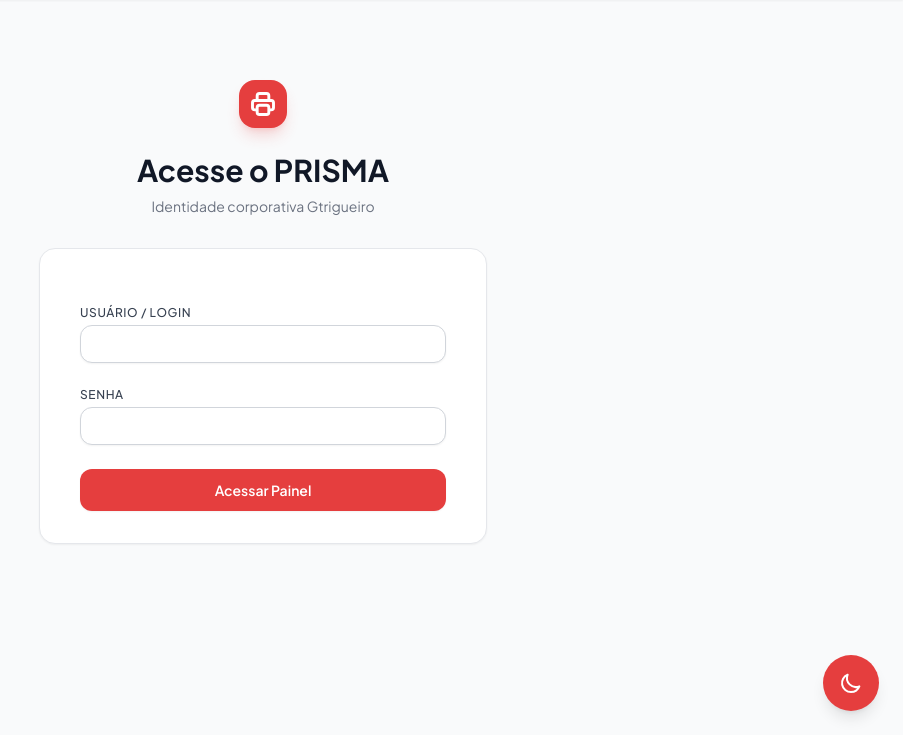
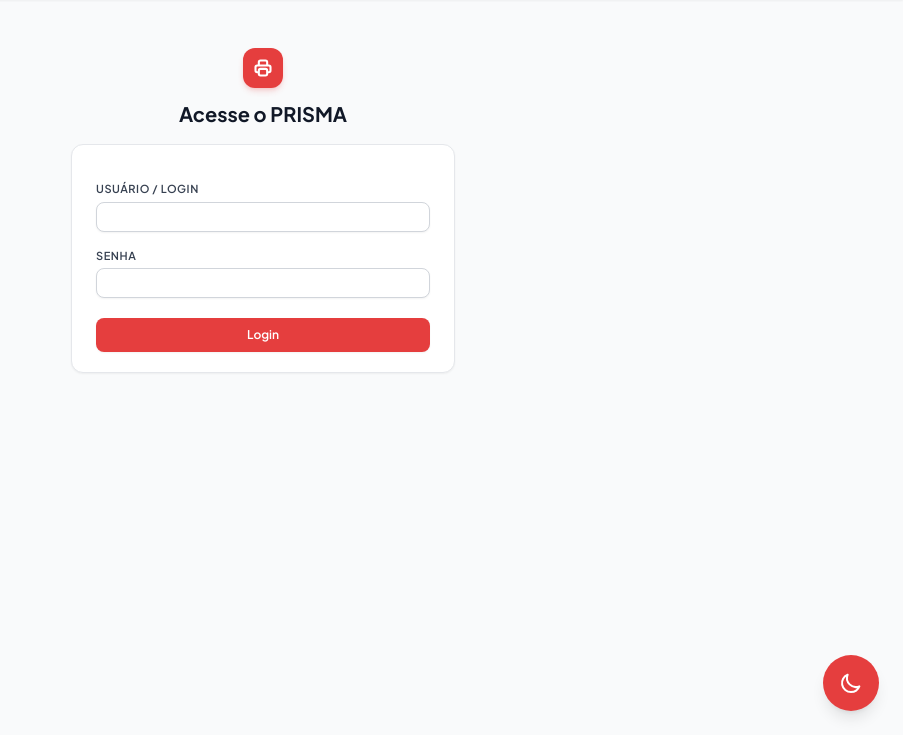
Before and after one commit to andersonscorreia/PRISMA, a Django app: page /login/ in a window 1280 px wide. Shown: the part 65-800 px from the top of the page, without its empty margins (377-1280 px from the left). Run offline with Django 5.2, Linux system fonts and the light colour scheme; some libraries are stand-ins or nearby versions.

Commit message:
Tornar a tela de login mais compacta sem necessidade de rolagem

```diff
--- a/templates/core/login.html
+++ b/templates/core/login.html
@@ -3,34 +3,31 @@
 {% block title %}Entrar - PRISMA{% endblock %}
 
 {% block content %}
-<div class="min-h-[70vh] flex flex-col justify-center py-12 sm:px-6 lg:px-8">
-    <div class="sm:mx-auto sm:w-full sm:max-w-md">
+<div class="flex flex-col justify-center py-4 sm:px-6 lg:px-8">
+    <div class="sm:mx-auto sm:w-full sm:max-w-sm">
         <!-- Logo -->
         <div
-            class="mx-auto w-12 h-12 rounded-2xl bg-brand-500 flex items-center justify-center shadow-lg shadow-brand-500/20">
-            <svg class="w-7 h-7 text-white" fill="none" stroke="currentColor" viewBox="0 0 24 24">
+            class="mx-auto w-10 h-10 rounded-xl bg-brand-500 flex items-center justify-center shadow-md shadow-brand-500/20">
+            <svg class="w-5 h-5 text-white" fill="none" stroke="currentColor" viewBox="0 0 24 24">
                 <path stroke-linecap="round" stroke-linejoin="round" stroke-width="2.5"
                     d="M17 17h2a2 2 0 002-2v-4a2 2 0 00-2-2H5a2 2 0 00-2 2v4a2 2 0 002 2h2m2 4h6a2 2 0 002-2v-4a2 2 0 00-2-2H9a2 2 0 00-2 2v4a2 2 0 002 2zm8-12V5a2 2 0 00-2-2H9a2 2 0 00-2 2v4h10z" />
             </svg>
         </div>
-        <h2 class="mt-6 text-center text-3xl font-extrabold text-gray-900 dark:text-white">
+        <h2 class="mt-3 text-center text-xl font-bold text-gray-900 dark:text-white">
             Acesse o PRISMA
         </h2>
-        <p class="mt-2 text-center text-sm text-gray-500 dark:text-zinc-400">
-            Identidade corporativa Gtrigueiro
-        </p>
     </div>
 
-    <div class="mt-8 sm:mx-auto sm:w-full sm:max-w-md">
+    <div class="mt-4 sm:mx-auto sm:w-full sm:max-w-sm">
         <div
-            class="bg-white dark:bg-zinc-900 py-8 px-4 border border-gray-200 dark:border-zinc-800 shadow-sm sm:rounded-2xl sm:px-10">
+            class="bg-white dark:bg-zinc-900 py-5 px-5 border border-gray-200 dark:border-zinc-800 shadow-sm sm:rounded-xl sm:px-6">
 
             <!-- Messages (Error Alerts) -->
             {% if messages %}
-            <div class="mb-4">
+            <div class="mb-3">
                 {% for msg in messages %}
                 <div
-                    class="p-3 bg-red-50 dark:bg-brand-950/30 text-brand-500 rounded-xl text-xs font-semibold flex items-center gap-2">
+                    class="p-2.5 bg-red-50 dark:bg-brand-950/30 text-brand-500 rounded-lg text-xs font-semibold flex items-center gap-2">
                     <svg class="w-4 h-4 shrink-0" fill="none" stroke="currentColor" viewBox="0 0 24 24">
                         <path stroke-linecap="round" stroke-linejoin="round" stroke-width="2"
                             d="M12 9v2m0 4h.01m-6.938 4h13.856c1.54 0 2.502-1.667 1.732-3L13.732 4c-.77-1.333-2.694-1.333-3.464 0L3.34 16c-.77 1.333.192 3 1.732 3z" />
@@ -41,39 +38,37 @@
             </div>
             {% endif %}
 
-            <form class="space-y-6" method="POST" action="{% url 'login' %}">
+            <form class="space-y-4" method="POST" action="{% url 'login' %}">
                 {% csrf_token %}
                 <div>
                     <label for="username"
-                        class="block text-xs font-medium text-gray-700 dark:text-zinc-300 uppercase tracking-wider">
+                        class="block text-[11px] font-semibold text-gray-700 dark:text-zinc-300 uppercase tracking-wider">
                         Usuário / Login
                     </label>
                     <div class="mt-1">
                         <input id="username" name="username" type="text" required autocomplete="username"
-                            class="appearance-none block w-full px-3 py-2 border border-gray-300 dark:border-zinc-700 rounded-xl shadow-sm placeholder-gray-400 focus:outline-none focus:ring-brand-500 focus:border-brand-500 sm:text-sm bg-white dark:bg-zinc-950 text-gray-900 dark:text-white">
+                            class="appearance-none block w-full px-3 py-1.5 border border-gray-300 dark:border-zinc-700 rounded-lg shadow-sm placeholder-gray-400 focus:outline-none focus:ring-brand-500 focus:border-brand-500 sm:text-xs bg-white dark:bg-zinc-950 text-gray-900 dark:text-white">
                     </div>
                 </div>
 
                 <div>
                     <label for="password"
-                        class="block text-xs font-medium text-gray-700 dark:text-zinc-300 uppercase tracking-wider">
+                        class="block text-[11px] font-semibold text-gray-700 dark:text-zinc-300 uppercase tracking-wider">
                         Senha
                     </label>
                     <div class="mt-1">
                         <input id="password" name="password" type="password" required autocomplete="current-password"
-                            class="appearance-none block w-full px-3 py-2 border border-gray-300 dark:border-zinc-700 rounded-xl shadow-sm placeholder-gray-400 focus:outline-none focus:ring-brand-500 focus:border-brand-500 sm:text-sm bg-white dark:bg-zinc-950 text-gray-900 dark:text-white">
+                            class="appearance-none block w-full px-3 py-1.5 border border-gray-300 dark:border-zinc-700 rounded-lg shadow-sm placeholder-gray-400 focus:outline-none focus:ring-brand-500 focus:border-brand-500 sm:text-xs bg-white dark:bg-zinc-950 text-gray-900 dark:text-white">
                     </div>
                 </div>
 
-                <div>
+                <div class="pt-1">
                     <button type="submit"
-                        class="w-full flex justify-center py-2.5 px-4 border border-transparent rounded-xl shadow-sm text-sm font-semibold text-white bg-brand-500 hover:bg-brand-600 focus:outline-none focus:ring-2 focus:ring-offset-2 focus:ring-brand-500 active:scale-[0.98] transition-transform duration-75">
-                        Acessar Painel
+                        class="w-full flex justify-center py-2 px-4 border border-transparent rounded-lg shadow-sm text-xs font-semibold text-white bg-brand-500 hover:bg-brand-600 focus:outline-none focus:ring-2 focus:ring-offset-2 focus:ring-brand-500 active:scale-[0.98] transition-transform duration-75">
+                        Login
                     </button>
                 </div>
             </form>
-
-            <!-- Test Accounts Hint Box -->
 
         </div>
     </div>
```
